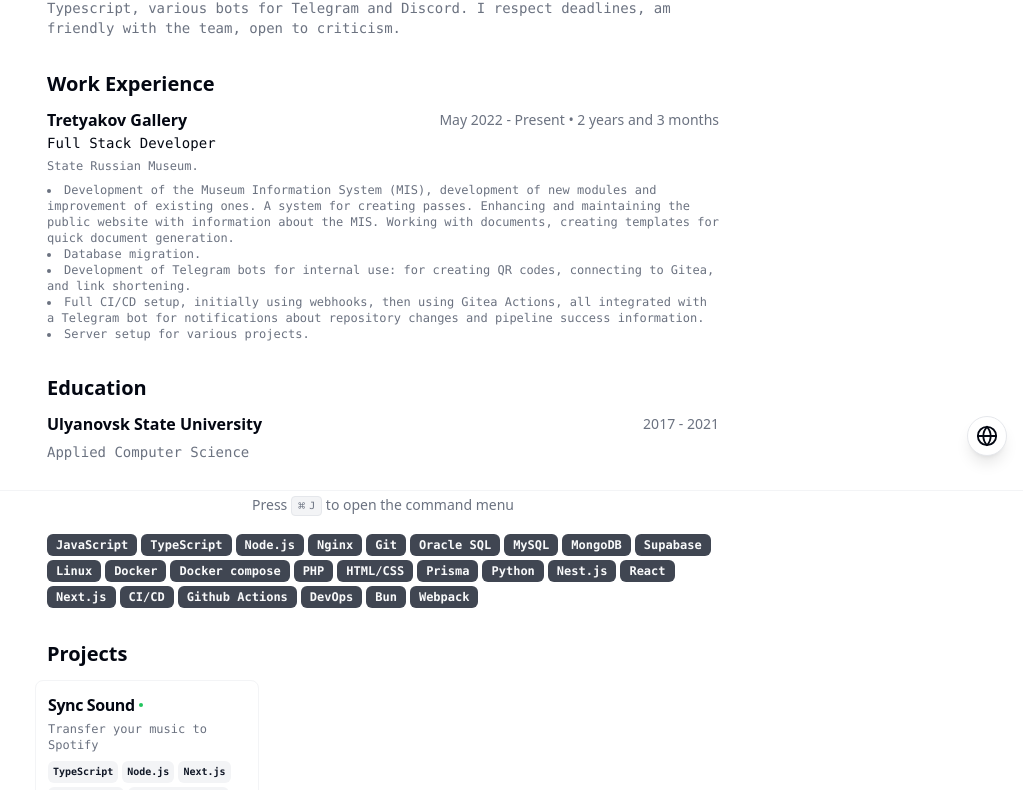
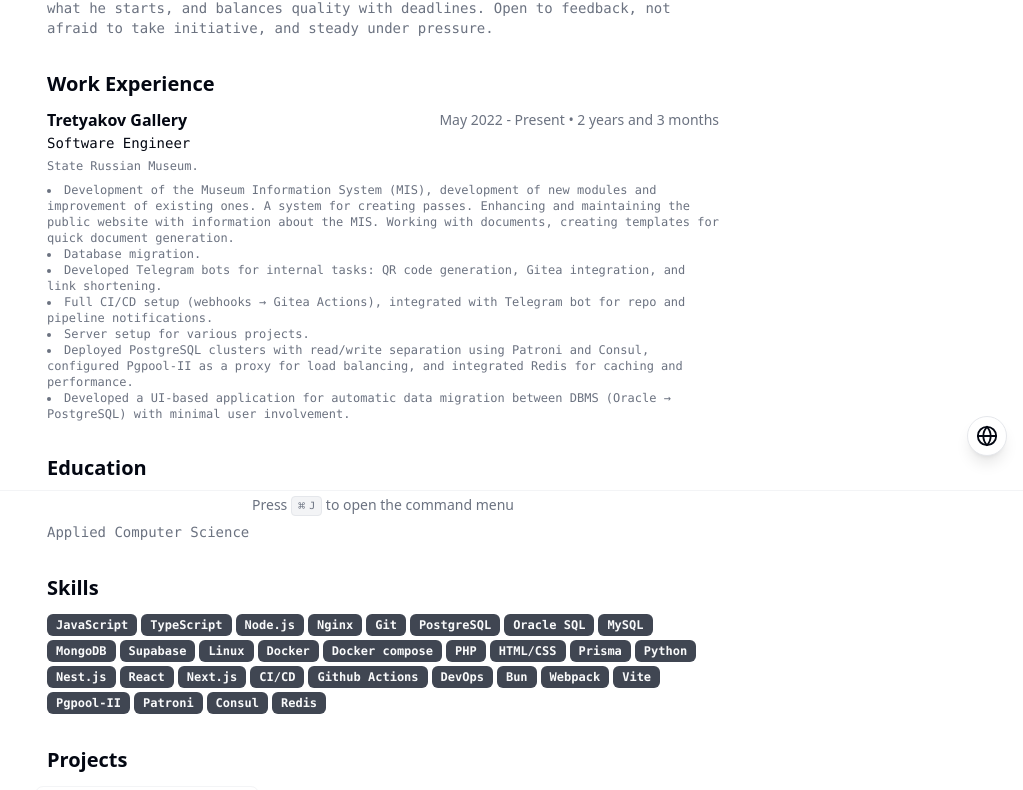
Before and after one commit to fnyaoo/cv, a React (Create React App) app: page / in a window 1280 px wide. Shown: the part 280-1070 px from the top of the page, without its empty margins (257-1280 px from the left). Built offline with nearby package versions, Linux system fonts and the light colour scheme; the HTML template or start-up script is replaced by a standard one.

Commit message:
update resume data

```diff
--- a/src/App.tsx
+++ b/src/App.tsx
@@ -9,8 +9,9 @@
 import { Card, CardContent, CardHeader } from './components/ui/card'
 import { Section } from './components/ui/section'
 import Months from './data/Months'
-import { RESUME_DATA, WorkExperienceDate } from "./data/resume-data"
+import { RESUME_DATA } from "./data/resume-data"
 import { UIText } from "./data/UIText"
+import { WorkExperienceDate } from './lib/types'
 
 export type Language = "ru" | "en"
 
--- a/src/data/resume-data.tsx
+++ b/src/data/resume-data.tsx
@@ -1,76 +1,7 @@
 import React from "react"
 import { GitHubIcon, TelegramIcon } from "../components/icons"
 import { Tretyakov, photo } from "../images/"
-
-interface LocalizedString {
-    ru: string
-    en: string
-
-    [key: string]: string
-}
-
-interface SocialLink {
-    name: string
-    url: string
-    icon: React.ComponentType<React.SVGProps<SVGSVGElement>>
-}
-
-interface Education {
-    school: LocalizedString
-    degree: LocalizedString
-    start: string
-    end: string
-}
-
-interface WorkExperience {
-    company: LocalizedString
-    link: string
-    badges: string[]
-    title: LocalizedString
-    logo: string
-    start: WorkExperienceDate
-    end: WorkExperienceDate | null
-    description: LocalizedString
-    responsibilities: LocalizedString[]
-}
-
-export interface WorkExperienceDate {
-    month: number
-    year: number
-}
-
-interface ProjectLink {
-    label: string,
-    href: string
-}
-
-interface Project {
-    title: string
-    techStack: string[]
-    description: LocalizedString
-    logo: string
-    link: ProjectLink
-}
-
-interface ResumeData {
-    name: LocalizedString
-    initials: LocalizedString
-    location: LocalizedString
-    locationLink: string
-    about: LocalizedString
-    summary: LocalizedString
-    avatarUrl: string
-    personalWebsiteUrl: string
-    contact: {
-        email: string
-        tel: string
-        social: SocialLink[]
-    }
-    education: Education[]
-    work: WorkExperience[]
-    skills: string[]
-    projects: Project[]
-}
+import { ResumeData } from '../lib/types'
 
 export const RESUME_DATA: ResumeData = {
   name: {
@@ -87,12 +18,12 @@
   },
   locationLink: "https://www.google.com/maps/place/moscow",
   about: {
-        ru: "Full Stack разработчик",
-        en: "Full Stack Developer",
+    ru: "Инженер-программист",
+    en: "Software Engineer",
   },
   summary: {
-        ru: "Фулстак разработчик с упором на бекэнд, создавал всякие проекты на Typescript, различных ботов для Telegram и Discord. Соблюдаю дедлайны, дружу с коллективом, открыт к критике.",
-        en: "Fullstack developer with a focus on backend, created all sorts of projects on Typescript, various bots for Telegram and Discord. I respect deadlines, am friendly with the team, open to criticism.",
+    ru: "Ответственный и спокойный инженер-программист, умею быстро погружаться в задачи, доводить начатое до конца и находить баланс между качеством и сроками. Открыт к критике, не боюсь брать инициативу и не теряюсь в сложных ситуациях.",
+    en: "A reliable and calm software engineer who quickly dives into tasks, finishes what he starts, and balances quality with deadlines. Open to feedback, not afraid to take initiative, and steady under pressure.",
   },
   avatarUrl: photo,
   personalWebsiteUrl: "https://fnyaoo.com",
@@ -135,8 +66,8 @@
       link: "https://www.tretyakovgallery.ru/",
       badges: [],
       title: {
-                ru: "Full Stack разработчик",
-                en: "Full Stack Developer",
+        ru: "Инженер-программист",
+        en: "Software Engineer",
       },
       logo: Tretyakov,
       start: {
@@ -158,17 +89,25 @@
           en: "Database migration."
         },
         {
-                    ru: "Разработка Telegram ботов для внутреннего пользования: для создания QR кодов, для связи с Gitea, сокращатель ссылок.",
-                    en: "Development of Telegram bots for internal use: for creating QR codes, connecting to Gitea, and link shortening."
+          ru: "Разработка Telegram-ботов для внутренних задач: генерация QR-кодов, интеграция с Gitea, сокращение ссылок.",
+          en: "Developed Telegram bots for internal tasks: QR code generation, Gitea integration, and link shortening.",
         },
         {
-                    ru: "Полноценная настройка CI/CD, сначала с помощью вебхуков, потом с помощью Gitea Actions, всё это привязано к Telegram боту для уведомлений о внесении изменений в репозиторий/информация об успехах пайплайнов.",
-                    en: "Full CI/CD setup, initially using webhooks, then using Gitea Actions, all integrated with a Telegram bot for notifications about repository changes and pipeline success information."
+          ru: "Полноценная настройка CI/CD (вебхуки → Gitea Actions), интеграция с Telegram-ботом для уведомлений о событиях в репозитории и пайплайнах.",
+          en: "Full CI/CD setup (webhooks → Gitea Actions), integrated with Telegram bot for repo and pipeline notifications.",
         },
         {
           ru: "Настройка серверов для различных проектов.",
           en: "Server setup for various projects."
         },
+        {
+          ru: "Развёртывание кластеров PostgreSQL с разделением на чтение/запись с использованием Patroni и Consul, настройка прокси-сервера на Pgpool-II для балансировки, а также интеграция Redis для кеширования и ускорения доступа к данным.",
+          en: "Deployed PostgreSQL clusters with read/write separation using Patroni and Consul, configured Pgpool-II as a proxy for load balancing, and integrated Redis for caching and performance.",
+        },
+        {
+          ru: "Разработка приложения с UI для автоматической миграции данных между СУБД (Oracle → PostgreSQL) с минимальным участием пользователя.",
+          en: "Developed a UI-based application for automatic data migration between DBMS (Oracle → PostgreSQL) with minimal user involvement.",
+        }
       ]
     },
   ],
@@ -178,6 +117,7 @@
     "Node.js",
     "Nginx",
     "Git",
+    "PostgreSQL",
     "Oracle SQL",
     "MySQL",
     "MongoDB",
@@ -196,14 +136,19 @@
     "Github Actions",
     "DevOps",
     "Bun",
-        "Webpack"
+    "Webpack",
+    "Vite",
+    "Pgpool-II",
+    "Patroni",
+    "Consul",
+    "Redis",
   ],
   projects: [
     {
       title: "Sync Sound",
       techStack: ["TypeScript", "Node.js", "Next.js", "Spotify API", "YandexMusic API", "OAuth"],
       description: {
-                ru: "Перенос музыки из разных сервисов в Spotify",
+        ru: "Перенос музыки из Yandex.Music в Spotify",
         en: "Transfer your music to Spotify",
       },
       logo: "",
--- /dev/null
+++ b/src/lib/types.ts
@@ -0,0 +1,69 @@
+interface LocalizedString {
+  ru: string
+  en: string
+
+  [key: string]: string
+}
+
+interface SocialLink {
+  name: string
+  url: string
+  icon: React.ComponentType<React.SVGProps<SVGSVGElement>>
+}
+
+interface Education {
+  school: LocalizedString
+  degree: LocalizedString
+  start: string
+  end: string
+}
+
+interface WorkExperience {
+  company: LocalizedString
+  link: string
+  badges: string[]
+  title: LocalizedString
+  logo: string
+  start: WorkExperienceDate
+  end: WorkExperienceDate | null
+  description: LocalizedString
+  responsibilities: LocalizedString[]
+}
+
+export interface WorkExperienceDate {
+  month: number
+  year: number
+}
+
+interface ProjectLink {
+  label: string,
+  href: string
+}
+
+interface Project {
+  title: string
+  techStack: string[]
+  description: LocalizedString
+  logo: string
+  link: ProjectLink
+}
+
+export interface ResumeData {
+  name: LocalizedString
+  initials: LocalizedString
+  location: LocalizedString
+  locationLink: string
+  about: LocalizedString
+  summary: LocalizedString
+  avatarUrl: string
+  personalWebsiteUrl: string
+  contact: {
+      email: string
+      tel: string
+      social: SocialLink[]
+  }
+  education: Education[]
+  work: WorkExperience[]
+  skills: string[]
+  projects: Project[]
+}
```
Lines whose indentation alone changed are shown as unchanged.
